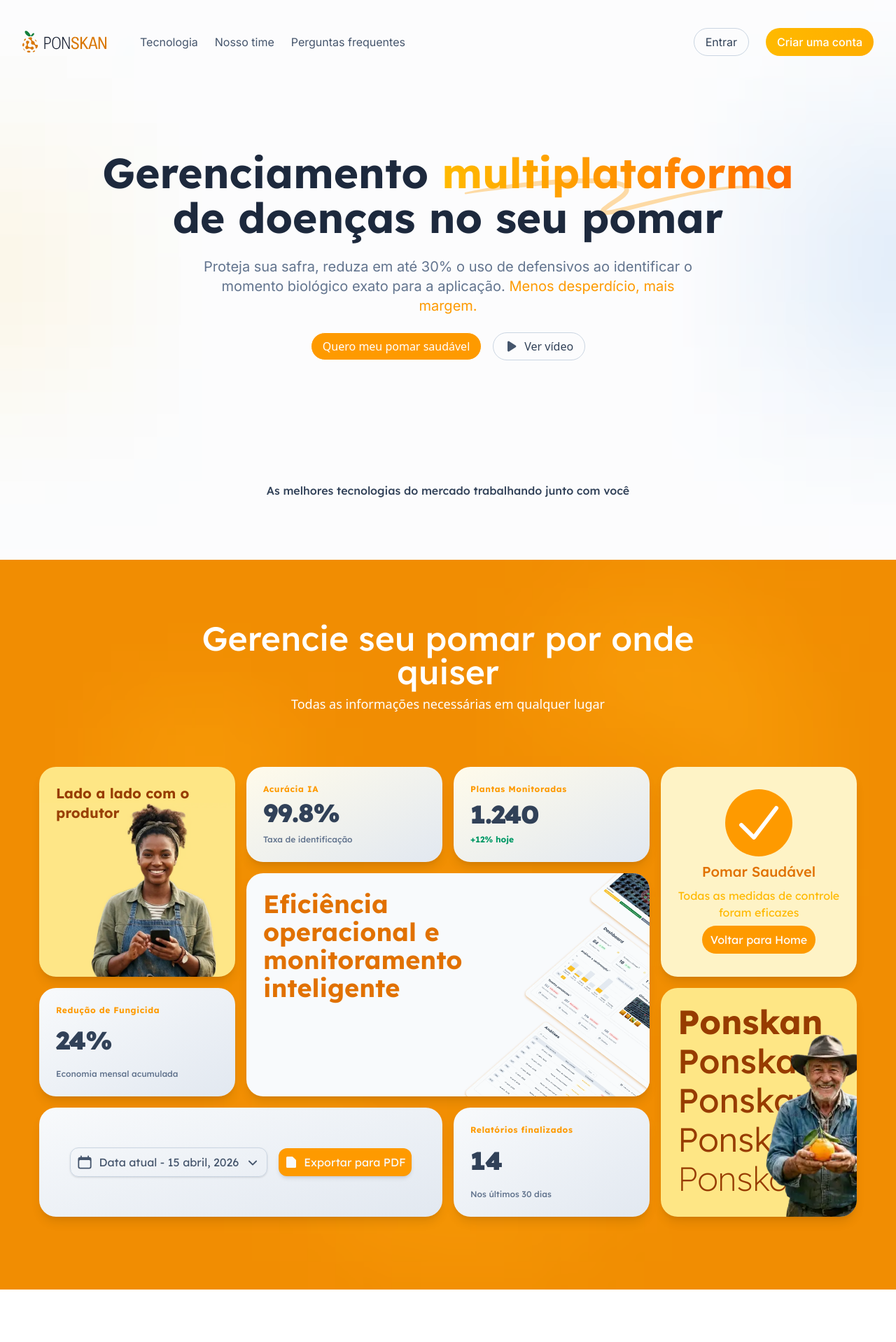
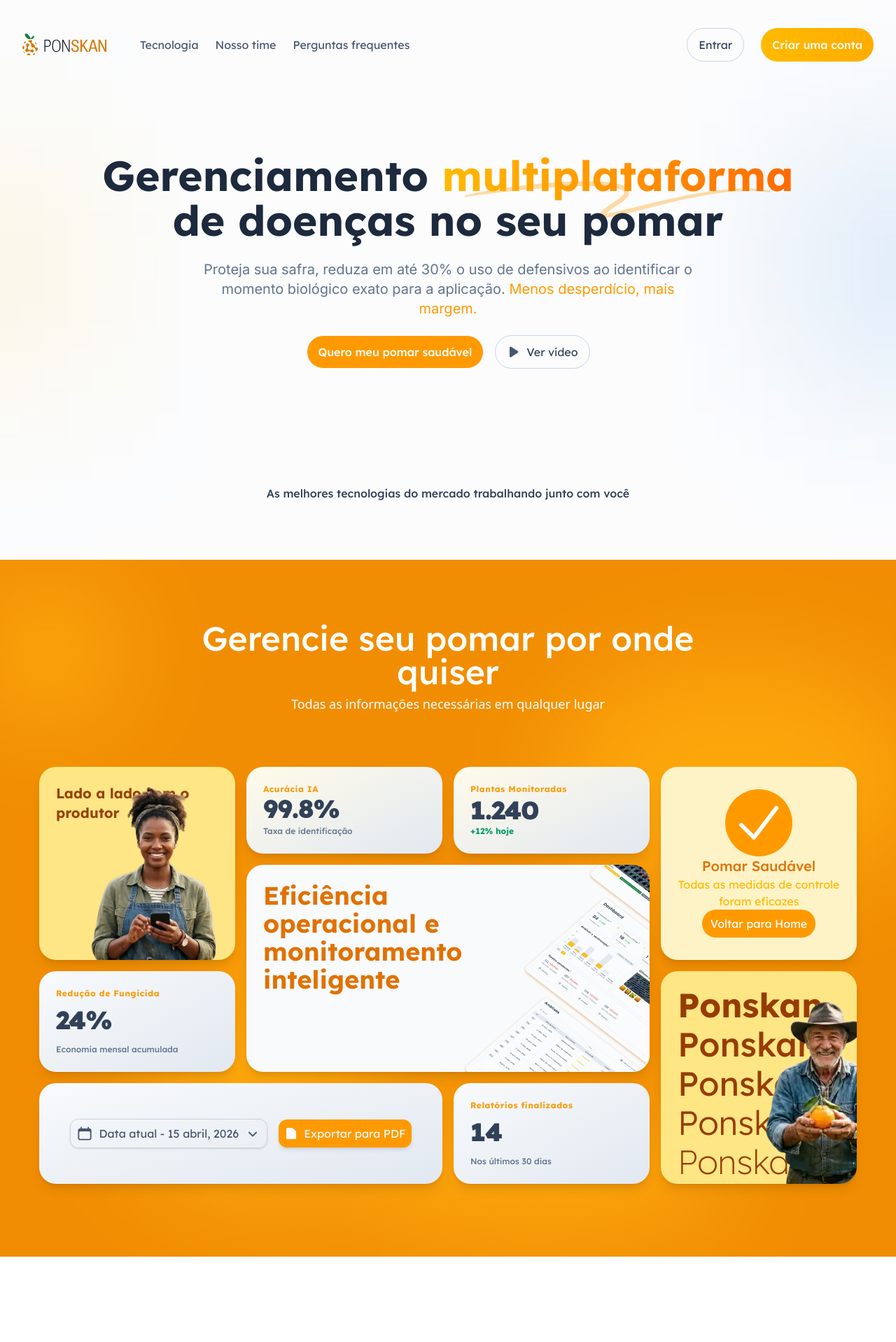
Before and after one commit to MatheusBertoldo1/ponskan-nextjs, a Next.js app in the folder ponskan/: page / in a window 1280 px wide. Shown: the top 1918 px of the page at 70% size. Built offline with nearby package versions, Linux system fonts and the light colour scheme; no server answers.

Commit message:
feat(components): adiciona componente Button

```diff
--- a/ponskan/package.json
+++ b/ponskan/package.json
@@ -14,7 +14,8 @@
     "next": "16.2.4",
     "react": "19.2.4",
     "react-dom": "19.2.4",
-    "tailwind-merge": "^3.5.0"
+    "tailwind-merge": "^3.5.0",
+    "tailwind-variants": "^3.2.2"
   },
   "devDependencies": {
     "@tailwindcss/postcss": "^4",
--- a/ponskan/src/components/layout/marketing/Footer.tsx
+++ b/ponskan/src/components/layout/marketing/Footer.tsx
@@ -5,7 +5,7 @@
 export const Footer = () => {
     return (
         <>
-        <footer className="flex flex-col w-full max-w-300 mx-auto items-center py-8 gap-6 select-none font-inter">
+        <footer className="flex font-lexend flex-col w-full max-w-300 mx-auto items-center py-8 gap-6 select-none">
             <ul className="flex gap-4 flex-wrap justify-center w-full pb-8  border-b border-slate-200">
                 <li><Link href="" className="text-slate-600 whitespace-nowrap hover:text-amber-500 transition-colors">Políticas de privacidade</Link> </li>
                 <li><Link href="" className="text-slate-600 whitespace-nowrap hover:text-amber-500 transition-colors">Termos de uso</Link> </li>
--- a/ponskan/src/components/layout/marketing/Header.tsx
+++ b/ponskan/src/components/layout/marketing/Header.tsx
@@ -5,7 +5,7 @@
 export const Header = () => {
     return (
         <>
-        <nav className='flex items-center w-full max-w-400 mx-auto pt-10 px-4 select-none font-inter z-100'>
+        <nav className='flex font-lexend items-center w-full max-w-400 mx-auto pt-10 px-4 select-none z-100'>
             <Link href="/">
                 <Logotipo className="hidden md:block w-30"/>
                 <Logo className="w-6 md:hidden"/>
@@ -18,12 +18,16 @@
             </ul>
 
             <ul className="flex gap-2 w-fit ml-auto md:gap-6">
-                <li> <Link href="" className="flex items-center px-4 h-10 text-slate-700 border border-slate-300 rounded-full hover:bg-black/5 transition-colors duration-200 ease-in-out">Entrar</Link> </li>
                 <li>
-                    <Link href="" className="flex relative items-center px-4 h-10 rounded-full text-white text-base font-medium overflow-hidden whitespace-nowrap group">
-                        <span className="hidden md:block z-1">Criar uma conta</span> <span className="block md:hidden z-1">Criar</span>
+                    <Link href="/login" className=" flex items-center leading-tight px-4 h-12 text-slate-700 border border-slate-300 rounded-full hover:bg-black/5 active:scale-97 transition-colors duration-200 ease-in-out">Entrar</Link>
+                </li>
 
-                        <span className="absolute -left-100 top-0 w-200 h-full  bg-linear-to-r from-amber-500 via-amber-400 to-amber-500 z-0 transition-all duration-500 group-hover:left-0"></span>
+                <li>
+                    <Link href="" className="flex relative items-center px-4 h-12 rounded-full text-white text-base font-medium active:scale-97 overflow-hidden whitespace-nowrap group">
+                        <span className="hidden md:block z-1 leading-tight">Criar uma conta</span> <span className="block md:hidden z-1">Criar</span>
+
+                        {/* Span para Efeito */}
+                        <span className=" absolute -left-100 top-0 w-200 h-full  bg-linear-to-r from-amber-500 via-amber-400 to-amber-500 z-0 transition-all duration-500 group-hover:left-0"></span>
                     </Link>
                 </li>
             </ul>
--- a/ponskan/src/components/layout/marketing/sections/CTA.tsx
+++ b/ponskan/src/components/layout/marketing/sections/CTA.tsx
@@ -6,7 +6,7 @@
         <section className="flex flex-col w-full h-125 items-center justify-center gap-8 px-5 bg-amber-500 select-none font-inter">
             <h3 className="max-w-175 text-center text-5xl font-medium font-lexend text-slate-50">Não deixe sua safra se desvalorizar</h3>
             <p className="max-w-125 text-center text-base text-white">Aumente sua área de atuação sem perder o controle, utilizando processos automatizados que crescem com seu negócio.</p>
-            <Link href="" className="px-4 py-2 rounded-full bg-slate-50 text-base font-medium text-amber-600 hover:bg-slate-100/93 transition-colors ">Quero minha safra produzindo</Link>
+            <Link href="" className="font-lexend flex items-center px-4 h-12 rounded-full bg-slate-50 text-base font-medium text-amber-600 hover:bg-slate-100/93 transition-colors ">Quero minha safra produzindo</Link>
         </section>
         </>
     )
--- a/ponskan/src/components/layout/marketing/sections/Devices.tsx
+++ b/ponskan/src/components/layout/marketing/sections/Devices.tsx
@@ -5,98 +5,101 @@
 export const Devices = () => {
     return(
         <>
-        <section id="devices" className="flex flex-col items-center min-h-dvh py-22 px-4 relative bg-amber-500 select-none">
-            <HeadlineSection className="text-white z-1" title="Gerencie seu pomar por onde quiser" subtitle="Todas as informações necessárias em qualquer lugar"/>
+        <section id="devices" className="relative flex flex-col items-center min-h-dvh py-22 px-4 bg-amber-500 select-none">
+    <HeadlineSection className="z-1 text-white" title="Gerencie seu pomar por onde quiser" subtitle="Todas as informações necessárias em qualquer lugar" />
 
-            {/* Grid principal do dashboard. */}
-            <div className="grid sm:grid-cols-1 md:grid-cols-3 lg:grid-cols-4 gap-4 w-full max-w-300 relative p-4 aspect-video z-1 font-lexend">
+    {/* Container do Grid: Removido o aspect-video fixo para permitir altura dinâmica no mobile */}
+    <div className="relative grid w-full max-w-300 p-4 gap-4 grid-cols-1 md:grid-cols-3 lg:grid-cols-4 z-1 font-lexend">
 
         {/* Card 1: Lado a lado com o produtor. */}
-                <div className="flex relative flex-col px-6 pt-6 col-span-1 row-span-2 bg-amber-200 rounded-3xl shadow-lg overflow-hidden hover:scale-103 transition-all">
-                    <p className="pb-2 text-xl font-lexend font-bold text-amber-800">Lado a lado com o produtor</p>
+        <div className="relative hidden md:flex flex-col col-span-1 row-span-2 px-6 pt-6 overflow-hidden rounded-3xl bg-amber-200 shadow-lg transition-all hover:scale-103">
+            <p className="pb-2 text-xl font-bold font-lexend text-amber-800">Lado a lado com o produtor</p>
 
-                    <div className="absolute w-65 lg:w-80 aspect-square -bottom-18 left-0">
-                        <div className="flex relative flex-1 w-full h-full">
-                            <Image fill src="/images/person.webp" alt="" className="object-cover"/>
+            {/* Ajuste de largura responsiva para a imagem */}
+            <div className="absolute left-0 -bottom-18 w-40 md:w-65 lg:w-80 aspect-square">
+                <div className="relative flex flex-1 w-full h-full">
+                    <Image fill src="/images/person.webp" alt="" className="object-cover" />
                 </div>
             </div>
         </div>
 
         {/* Card 2: KPI de Acurácia IA. */}
-                <div className="flex flex-col justify-between p-6 col-span-1 row-span-1 bg-linear-to-br from-amber-50 to-slate-200 rounded-3xl shadow-lg hover:scale-103 transition-all">
+        <div className="hidden md:flex flex-col justify-between col-span-1 row-span-1 p-6 rounded-3xl bg-linear-to-br from-amber-50 to-slate-200 shadow-lg transition-all hover:scale-103">
             <span className="text-xs font-bold tracking-wider text-amber-500">Acurácia IA</span>
             <p className="text-4xl font-black text-slate-700 tracking-tight">99.8%</p>
-                    <p className="text-xs text-slate-500 font-medium mt-1">Taxa de identificação</p>
+            <p className="mt-1 text-xs font-medium text-slate-500">Taxa de identificação</p>
         </div>
 
         {/* Card 3: KPI de Plantas Monitoradas. */}
-                <div className="flex flex-col justify-between p-6 col-span-1 row-span-1 bg-linear-to-br from-amber-50 to-slate-200 rounded-3xl shadow-lg hover:scale-103 transition-all">
-                    <span className="text-xs tracking-wider font-bold text-amber-500">Plantas Monitoradas</span>
+        <div className="hidden md:flex flex-col justify-between col-span-1 row-span-1 p-6 rounded-3xl bg-linear-to-br from-amber-50 to-slate-200 shadow-lg transition-all hover:scale-103">
+            <span className="text-xs font-bold tracking-wider text-amber-500">Plantas Monitoradas</span>
             <p className="text-4xl font-black text-slate-700 tracking-tight">1.240</p>
-                    <p className="text-xs text-emerald-600 font-bold">+12% hoje</p>
+            <p className="text-xs font-bold text-emerald-600">+12% hoje</p>
         </div>
 
-                {/* Card 4: Status do Pomar. */}
-                <div className="hidden lg:flex flex-col px-4 py-8 justify-between col-span-1 row-span-2 items-center bg-amber-100 rounded-3xl shadow-lg hover:scale-103 transition-all">
-                    <CheckIcon className="w-24 py-2 px-2 text-white bg-amber-500 rounded-full"/>
+        {/* Card 4: Status do Pomar. (Oculto em mobile para manter foco) */}
+        <div className="hidden lg:flex flex-col items-center justify-between col-span-1 row-span-2 px-4 py-8 rounded-3xl bg-amber-100 shadow-lg transition-all hover:scale-103">
+            <CheckIcon className="w-24 px-2 py-2 text-white bg-amber-500 rounded-full" />
             <p className="text-xl font-medium text-amber-600">Pomar Saudável</p>
             <p className="text-center text-amber-400">Todas as medidas de controle foram eficazes</p>
-                    <p className="px-3 py-2 rounded-full bg-amber-500 text-white">Voltar para Home</p>
+            <p className="px-3 py-2 text-white rounded-full bg-amber-500">Voltar para Home</p>
         </div>
 
-                {/* Card 5: Mockup central. */}
-                <div className="flex relative flex-col px-6 pt-6 col-span-2 row-span-2 bg-slate-50 rounded-3xl shadow-lg overflow-hidden hover:scale-103 transition-all">
-                    <p className="pb-2 text-3xl lg:text-4xl font-lexend font-bold text-amber-600 max-w-85 lg:max-w-100">Eficiência operacional e monitoramento inteligente</p>
+        {/* Card 5: Mockup central. (Ajustado tamanho da imagem) */}
+        <div className="relative flex flex-col col-span-1 md:col-span-2 row-span-2 px-6 py-6 pt-6 overflow-hidden rounded-3xl bg-slate-50 shadow-lg transition-all hover:scale-103">
+            <p className="pb-2 text-3xl lg:text-4xl font-bold font-lexend text-amber-600 max-w-85 lg:max-w-100">Eficiência operacional e monitoramento inteligente</p>
 
-                    <div className="absolute w-150 aspect-square -bottom-45 -right-70">
-                        <div className="flex relative flex-1 w-full h-full">
-                            <Image fill src="/images/mockup.webp" alt="" className="object-cover"/>
+            {/* Ajuste responsivo do mockup: sai de 80 para 150 conforme tela cresce */}
+            <div className="absolute -right-20 md:-right-40 lg:-right-70 -bottom-20 md:-bottom-45 w-60 md:w-100 lg:w-150 aspect-square">
+                <div className="relative flex flex-1 w-full h-full">
+                    <Image fill src="/images/mockup.webp" alt="" className="object-cover" />
                 </div>
             </div>
         </div>
 
         {/* Card 6: KPI de Redução de Fungicida. */}
-                <div className="flex flex-col p-6 h-full justify-between col-span-1 row-span-1 bg-linear-to-br from-slate-50 to-slate-200 rounded-3xl shadow-lg hover:scale-103 transition-all">
+        <div className="flex flex-col justify-between h-full col-span-1 row-span-1 p-6 rounded-3xl bg-linear-to-br from-slate-50 to-slate-200 shadow-lg transition-all hover:scale-103">
             <span className="text-xs font-bold tracking-wider text-amber-500">Redução de Fungicida</span>
             <p className="text-4xl font-black text-slate-700 tracking-tight">24%</p>
-                    <p className="text-xs text-slate-500 font-medium mt-1">Economia mensal acumulada</p>
+            <p className="mt-1 text-xs font-medium text-slate-500">Economia mensal acumulada</p>
         </div>
 
         {/* Card 7: Branding Ponskan. */}
-                <div className="hidden md:flex lg:flex relative flex-col px-6 pt-6 col-span-1 row-span-2 bg-amber-200 rounded-3xl shadow-lg overflow-hidden hover:scale-103 transition-all">
-                    <p className="pb-2 text-5xl font-lexend font-bold text-amber-800">Ponskan</p>
-                    <p className="pb-2 text-5xl font-lexend font-medium text-amber-800">Ponskan</p>
-                    <p className="pb-2 text-5xl font-lexend font-normal text-amber-800">Ponskan</p>
-                    <p className="pb-2 text-5xl font-lexend font-light text-amber-800">Ponskan</p>
-                    <p className="pb-2 text-5xl font-lexend font-extralight text-amber-800">Ponskan</p>
+        <div className="relative hidden md:flex lg:flex flex-col col-span-1 row-span-2 px-6 pt-6 overflow-hidden rounded-3xl bg-amber-200 shadow-lg transition-all hover:scale-103">
+            <p className="pb-2 text-5xl font-bold font-lexend text-amber-800">Ponskan</p>
+            <p className="pb-2 text-5xl font-medium font-lexend text-amber-800">Ponskan</p>
+            <p className="pb-2 text-5xl font-normal font-lexend text-amber-800">Ponskan</p>
+            <p className="pb-2 text-5xl font-light font-lexend text-amber-800">Ponskan</p>
+            <p className="pb-2 text-5xl font-extralight font-lexend text-amber-800">Ponskan</p>
 
-                    <div className="absolute w-70 aspect-square bottom-0 -right-22">
-                        <div className="flex relative flex-1 w-full h-full">
-                            <Image fill src="/images/men.webp" alt="" className="object-cover"/>
+            <div className="absolute -right-22 bottom-0 w-70 aspect-square">
+                <div className="relative flex flex-1 w-full h-full">
+                    <Image fill src="/images/men.webp" alt="" className="object-cover" />
                 </div>
             </div>
         </div>
 
         {/* Card 8: Controles. */}
-                <div className="flex justify-center items-center gap-4 col-span-2 row-span-1 bg-linear-to-br from-slate-50 to-slate-200 rounded-3xl shadow-lg hover:scale-103 transition-all">
-                    <div className="flex rounded-xl text-slate-600 border border-slate-300 shadow">
-                        <span className="py-2 px-2 flex gap-2"><CalendarIcon className="w-6"/>Data atual - 15 abril, 2026<ChevronDownIcon className="w-6"/></span>
+        <div className="py-6 px-6 flex flex-wrap items-center justify-center col-span-1 md:col-span-2 row-span-1 gap-4 rounded-3xl bg-linear-to-br from-slate-50 to-slate-200 shadow-lg transition-all hover:scale-103">
+            <div className="flex text-slate-600 border border-slate-300 rounded-xl shadow">
+                <span className="flex gap-2 px-2 py-2 whitespace-nowrap"><CalendarIcon className="w-6" />Data atual - 15 abril, 2026<ChevronDownIcon className="w-6" /></span>
             </div>
 
-                    <div className="flex rounded-xl items-center justify-center py-2 px-2 gap-2 text-slate-50 bg-amber-500 shadow-md whitespace-nowrap ">
+            <div className="flex items-center justify-center gap-2 px-2 py-2 text-slate-50 bg-amber-500 rounded-xl shadow-md whitespace-nowrap ">
                 <DocumentIcon className="w-5" /> <span>Exportar para PDF</span>
             </div>
         </div>
 
         {/* Card 9: Relatórios finalizados. */}
-                <div className="flex flex-col justify-between p-6 col-span-1 row-span-1 bg-linear-to-br from-slate-50 to-slate-200 rounded-3xl shadow-lg hover:scale-103 transition-all">
+        <div className="flex flex-col justify-between col-span-1 row-span-1 p-6 rounded-3xl bg-linear-to-br from-slate-50 to-slate-200 shadow-lg transition-all hover:scale-103">
             <span className="text-xs font-bold tracking-wider text-amber-500">Relatórios finalizados</span>
             <p className="text-4xl font-black text-slate-700 tracking-tight">14</p>
-                    <p className="text-xs text-slate-500 font-medium mt-1">Nos últimos 30 dias</p>
+            <p className="mt-1 text-xs font-medium text-slate-500">Nos últimos 30 dias</p>
         </div>
     </div>
 
-            <Image src="/images/bg2.avif" fill sizes="100vw" alt="" className="absolute object-cover opacity-35 z-0"/>
+    {/* Para decoração do bg */}
+    <Image src="/images/bg.avif" fill sizes="100vw" alt="" className="absolute z-0 object-cover opacity-35" />
 </section>
         </>
     )
--- a/ponskan/src/components/layout/marketing/sections/Hero.tsx
+++ b/ponskan/src/components/layout/marketing/sections/Hero.tsx
@@ -15,8 +15,8 @@
                 <h2 className="max-w-175 text-center text-md text-slate-500 font-normal font-inter lg:text-xl z-1">Proteja sua safra, reduza em até 30% o uso de defensivos ao identificar o momento biológico exato para a aplicação.<span className="text-amber-500"> Menos desperdício, mais margem.</span></h2>
 
                 <div className="flex gap-4 flex-wrap justify-center z-1">
-                    <Link href="" className="flex items-center whitespace-nowrap px-4 h-10 bg-amber-500 text-white text-base font-medium border rounded-full hover:bg-amber-500/80 transition-colors duration-200 ease-in-out">Quero meu pomar saudável</Link>
-                    <Link href="" className="flex items-center whitespace-nowrap gap-2 px-4 h-10 text-slate-700 border border-slate-300 rounded-full hover:bg-black/5 transition-colors duration-200 ease-in-out"> <PlayIcon className="w-5 h-5 text-slate-600"/> Ver vídeo</Link>
+                    <Link href="" className="font-lexend flex items-center whitespace-nowrap px-4 h-12 bg-amber-500 text-white text-base font-medium border rounded-full hover:bg-amber-600/90 transition-colors duration-200 ease-in-out">Quero meu pomar saudável</Link>
+                    <Link href="" className="font-lexend font-normal flex items-center whitespace-nowrap gap-2 px-4 h-12 text-slate-700 border border-slate-300 rounded-full hover:bg-black/5 transition-colors duration-200 ease-in-out"> <PlayIcon className="w-5 h-5 text-slate-600"/> Ver vídeo</Link>
                 </div>
             </div>
 
```
Also changed, not shown: ponskan/src/app/(auth)/layout.tsx (+18 -0 lines), ponskan/src/app/(auth)/login/page.tsx (+34 -0 lines), ponskan/src/components/ui/Button.tsx (+26 -3 lines), 1 other file (tests, documents, lock files or other folders). Lines whose indentation alone changed are shown as unchanged.
